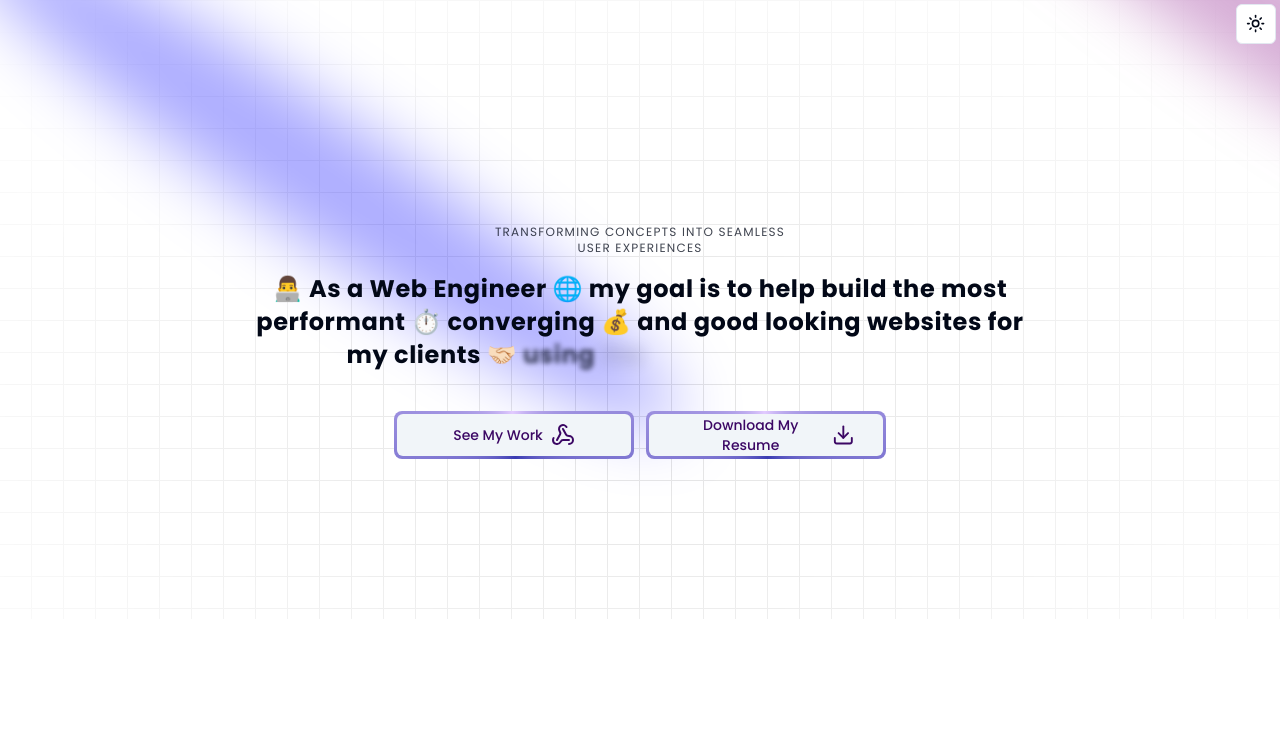
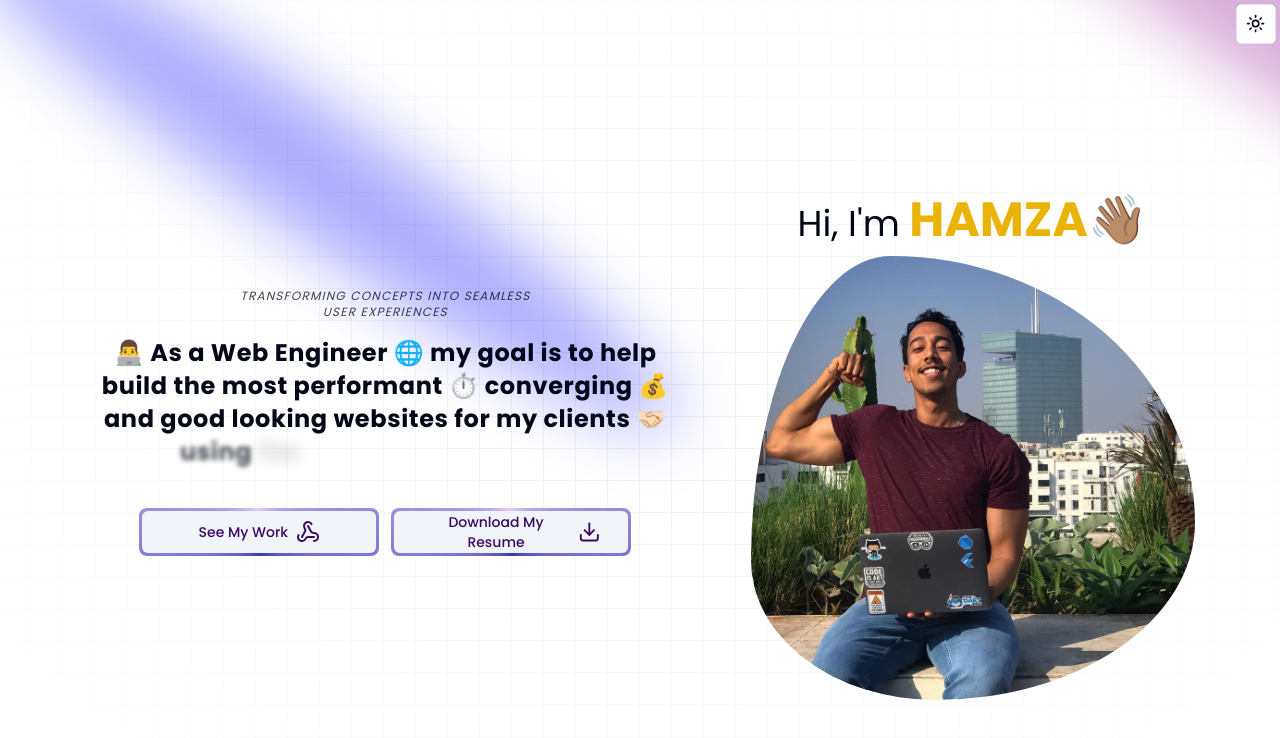
Before and after one commit to YousfiHamza/Portfolio, a Next.js app: page / in a window 1280 px wide. Shown: the top 738 px of the page. Built offline with nearby package versions, Linux system fonts and the light colour scheme.

Commit message:
feat: Hero Section - Part 2

```diff
--- a/app/page.tsx
+++ b/app/page.tsx
@@ -1,10 +1,10 @@
-import { Hero } from '@/components/sections/hero';
+import { HeroSection } from '@/components/sections/hero';
 
 export default function Home() {
   return (
     <main className="relative mx-auto flex flex-col items-center justify-center overflow-hidden bg-white px-5 sm:px-10 dark:bg-black-100">
       <div className="w-full max-w-7xl">
-        <Hero />
+        <HeroSection />
       </div>
     </main>
   );
--- a/components/sections/hero/index.tsx
+++ b/components/sections/hero/index.tsx
@@ -4,9 +4,12 @@ import { MagicButton } from '@/components/ui/MagicButton';
 import { Spotlight } from '@/components/ui/Spotlight';
 import { TextGenerateEffect } from '@/components/ui/TextGenerate-Effect';
 
-export function Hero() {
+import Hero from '@/public/Hero.jpg';
+import Image from 'next/image';
+
+export function HeroSection() {
   return (
-    <div className="text-dark-100 pb-20 pt-36 dark:text-purple-100">
+    <div className="text-dark-100 pb-20 pt-20 md:pt-36 dark:text-purple-100">
       <div>
         <Spotlight
           className="-left-10 -top-40 h-screen md:-left-32 md:-top-20"
@@ -18,12 +21,13 @@ export function Hero() {
         />
         <Spotlight className="left-80 top-28 h-[80vh] w-[50vs]" fill="blue" />
       </div>
-      <div className="dark:bg-grid-white/[0.1] bg-grid-black/[0.1] absolute left-0 top-0 flex h-screen w-full items-center justify-center">
+      <div className="dark:bg-grid-white/[0.05] bg-grid-black/[0.05] absolute left-0 top-0 flex h-screen w-full items-center justify-center">
         <div className="pointer-events-none absolute inset-0 flex items-center justify-center bg-white [mask-image:radial-gradient(ellipse_at_center,transparent_10%,black)] dark:bg-black-100" />
       </div>
-      <div className="relative z-10 my-20 flex justify-center">
-        <div className="flex max-w-[89vw] flex-col items-center justify-center md:max-w-2xl lg:max-w-[60vw]">
-          <p className="max-w-80 text-center text-xs uppercase tracking-widest opacity-75">
+      <div className="relative z-10 flex justify-center md:mb-20">
+        <div className="flex flex-col items-center justify-evenly gap-5 lg:flex-row">
+          <div className="order-2 flex max-w-[89vw] flex-col items-center justify-center md:max-w-xl lg:order-1 lg:max-w-[50%]">
+            <p className="max-w-80 text-center text-xs uppercase italic tracking-widest opacity-75">
               Transforming Concepts into Seamless User Experiences
             </p>
             <TextGenerateEffect
@@ -35,6 +39,26 @@ export function Hero() {
               <MagicButton icon={<Download />} text="Download My Resume" />
             </div>
           </div>
+          <div className="order-1 mb-12 mt-10 md:mb-0 lg:order-2">
+            <h1 className="my-3 w-full text-center text-xl sm:text-2xl md:text-3xl lg:text-4xl">
+              Hi, I&apos;m{' '}
+              <b className="text-2xl text-yellow-500 sm:text-3xl md:text-4xl lg:text-5xl">
+                HAMZA👋🏽
+              </b>
+            </h1>
+            <div className="animate-blob transition-[all 1s ease-in-out] relative h-auto w-full overflow-hidden md:max-w-[444px]">
+              <Image
+                src={Hero}
+                placeholder="blur"
+                alt="Hamza with his Laptop"
+                sizes="(min-width: 400px) 259px, (min-width: 768px) 333px, 444px"
+                style={{
+                  objectFit: 'contain',
+                }}
+              />
+            </div>
+          </div>
+        </div>
       </div>
     </div>
   );
--- a/tailwind.config.ts
+++ b/tailwind.config.ts
@@ -91,11 +91,23 @@ const config = {
             transform: 'translate(-50%,-40%) scale(1)',
           },
         },
+        blob: {
+          '0%': {
+            borderRadius: '30% 70% 60% 40% / 70% 60% 40% 30%',
+          },
+          '50%': {
+            borderRadius: '50% 50% 40% 60% / 50% 60% 40% 50%',
+          },
+          '100%': {
+            borderRadius: '30% 70% 60% 40% / 70% 60% 40% 30%',
+          },
+        },
       },
       animation: {
         spotlight: 'spotlight 2s ease .75s 1 forwards',
         'accordion-down': 'accordion-down 0.2s ease-out',
         'accordion-up': 'accordion-up 0.2s ease-out',
+        blob: 'blob 5s ease-in-out infinite',
       },
     },
   },
```
Also changed, not shown: public/Hero.jpg (added). Lines whose indentation alone changed are shown as unchanged.
